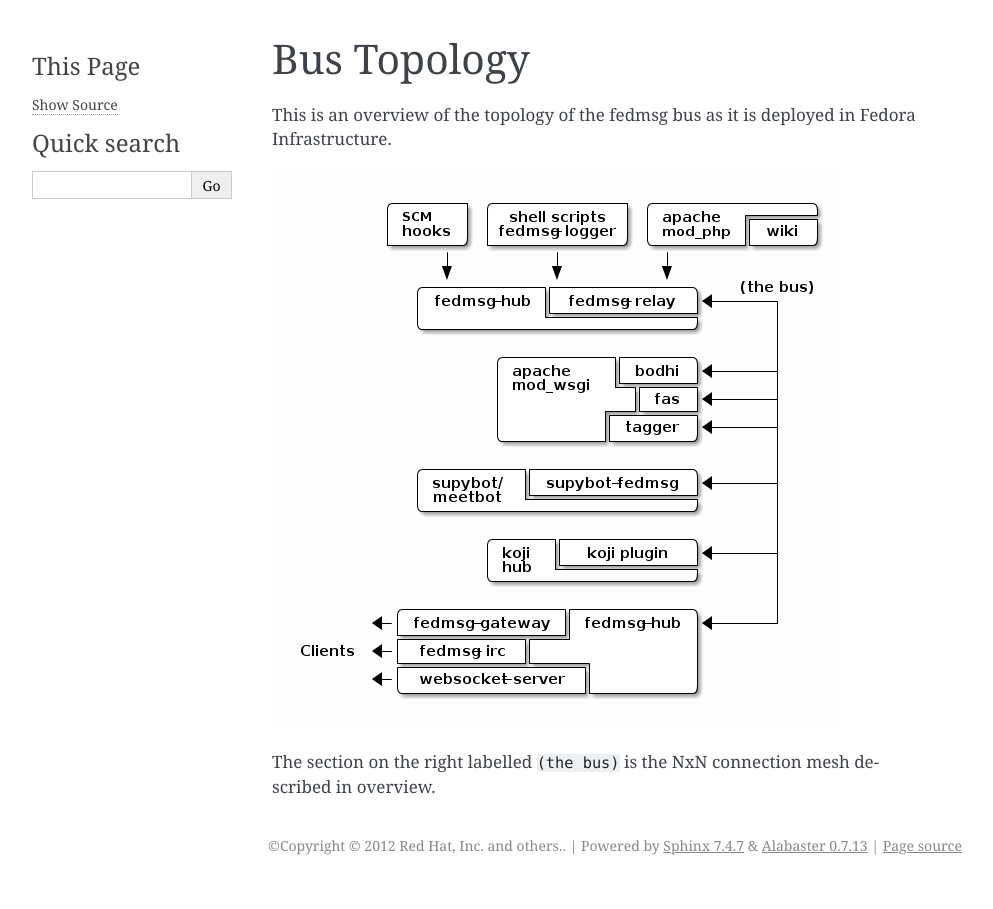
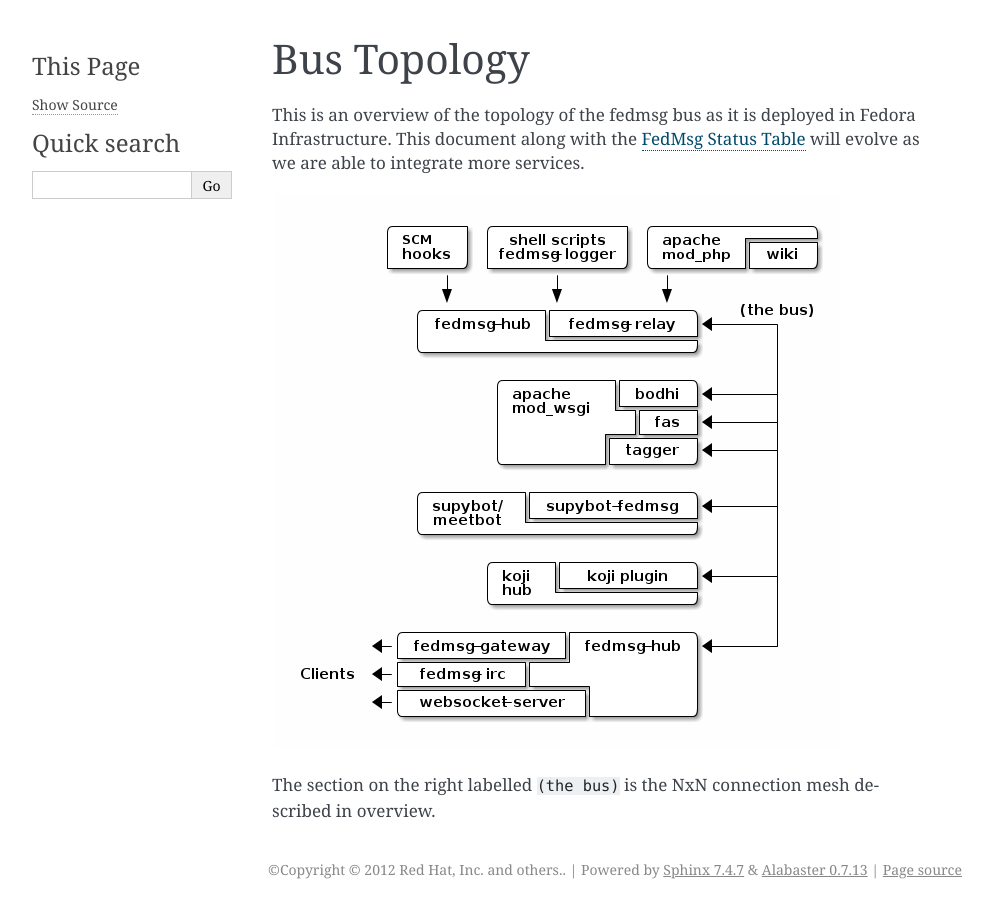
Before and after one commit to fedora-infra/fedmsg, a Sphinx documentation site: the page built from doc/topology.rst, in a window 1280 px wide. Shown: the whole page, without its empty margins (148-1141 px from the left). Built offline with Sphinx 7.4.7, drawn with Linux system fonts in a browser that asks for light colours.

Commit message:
Link to status table.

```diff
--- a/doc/topology.rst
+++ b/doc/topology.rst
@@ -2,7 +2,8 @@
 ============
 
 This is an overview of the topology of the fedmsg bus as it is deployed in
-Fedora Infrastructure.
+Fedora Infrastructure.  This document along with the :doc:`status` will
+evolve as we are able to integrate more services.
 
 .. image:: _static/topology.png
 
```
